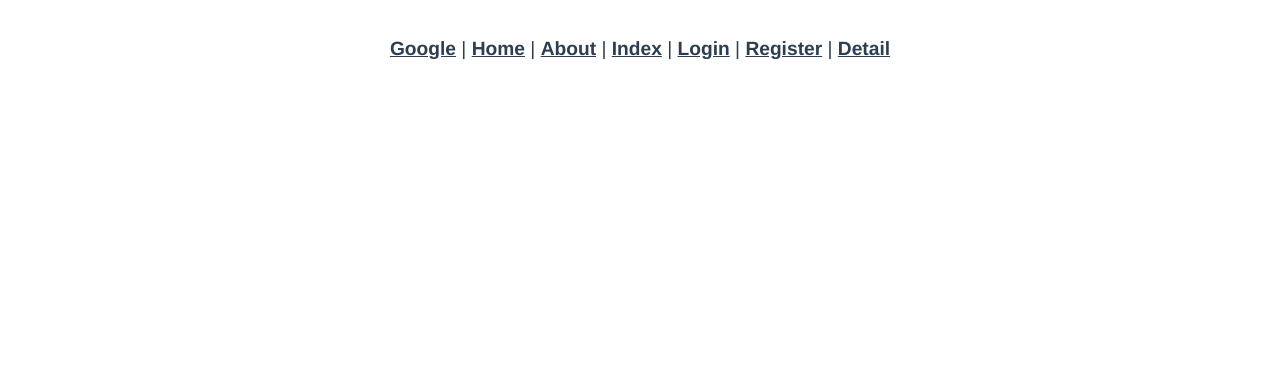
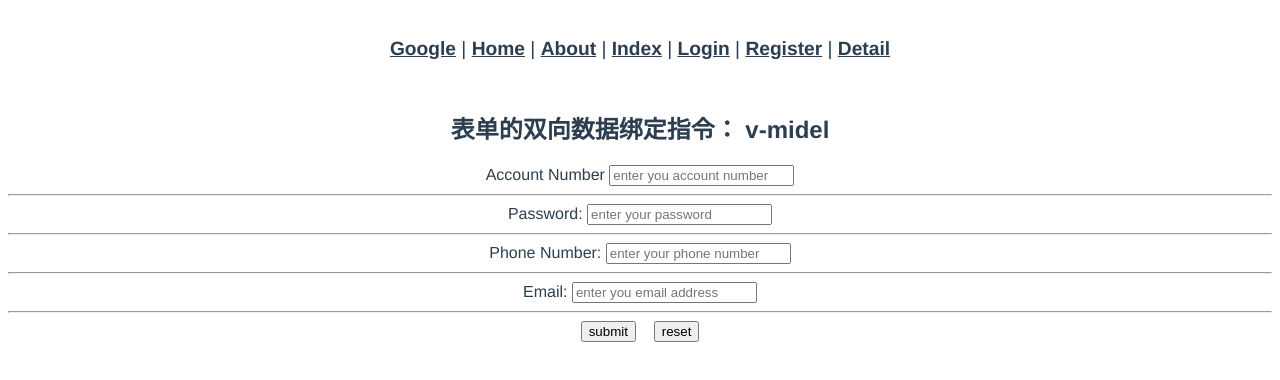
Before and after one commit to jydxh/vue_basic, a Vue app in the folder day02/demo/vue-project/: page /form in a window 1280 px wide. Shown: the top 380 px of the page. Built offline with nearby package versions, Linux system fonts and the light colour scheme.

Commit message:
属性监听器

```diff
--- a/day02/demo/vue-project/src/router/index.js
+++ b/day02/demo/vue-project/src/router/index.js
@@ -10,6 +10,12 @@ const routes = [
 		path: "/vfor",
 		name: "vfor",
 		component: () => import("../views/Vfor.vue"),
+	},
+
+	{
+		path: "/form",
+		name: "form",
+		component: () => import("../views/Form.vue"),
 	},
 	{
 		path: "/",
--- /dev/null
+++ b/day02/demo/vue-project/src/views/Form.vue
@@ -0,0 +1,83 @@
+<template>
+	<div>
+		<h2>表单的双向数据绑定指令： v-midel</h2>
+		Account Number
+		<input v-model="form.name" type="text" placeholder="enter you account number" :class="{ err: !valid.name }" />
+		<hr />
+		Password:
+		<input v-model="form.pwd" type="password" placeholder="enter your password" />
+		<hr />
+		Phone Number:
+		<input v-model="form.phone" type="text" placeholder="enter your phone number" />
+		<hr />
+		Email:
+		<input v-model="form.email" type="text" placeholder="enter you email address" />
+
+		<hr />
+
+		<button @click="onSubmit">submit</button> &nbsp;&nbsp;
+		<button @click="onReset">reset</button>
+	</div>
+</template>
+
+<script>
+	export default {
+		data() {
+			return {
+				form: {
+					name: "",
+					pwd: "",
+					phone: "",
+					email: "",
+				},
+				valid: {
+					name: true,
+					pwd: true,
+					phone: true,
+					email: true,
+				},
+			};
+		},
+		methods: {
+			onSubmit() {
+				let f = this.form;
+				if (f.name && f.pwd && f.email && f.phone) {
+					alert("success");
+				} else {
+					alert("fail");
+				}
+			},
+
+			onReset() {
+				let f = this.form;
+				// f.name = "";
+				// f.email = "";
+				// f.pwd = "";
+				// f.phone = "";
+				this.form = {};
+			},
+		},
+		watch: {
+			//该方法用于监听data中 name变量的变化，一旦有变化则立即执行该监听方法
+			// 并且自动传入2个参数, newval oldval
+			//
+			"form.name": function (newval, oldval) {
+				console.log(newval);
+				//对newval进行表单验证
+				const regExp = /^\w{6,15}$/;
+				if (regExp.test(newval)) {
+					// if test seccuess
+					this.valid.name = true;
+				} else {
+					this.valid.name = false;
+				}
+			},
+		},
+	};
+</script>
+
+<style lang="scss" scoped>
+	.err {
+		border: 4px solid #f00;
+	}
+</style>
```
